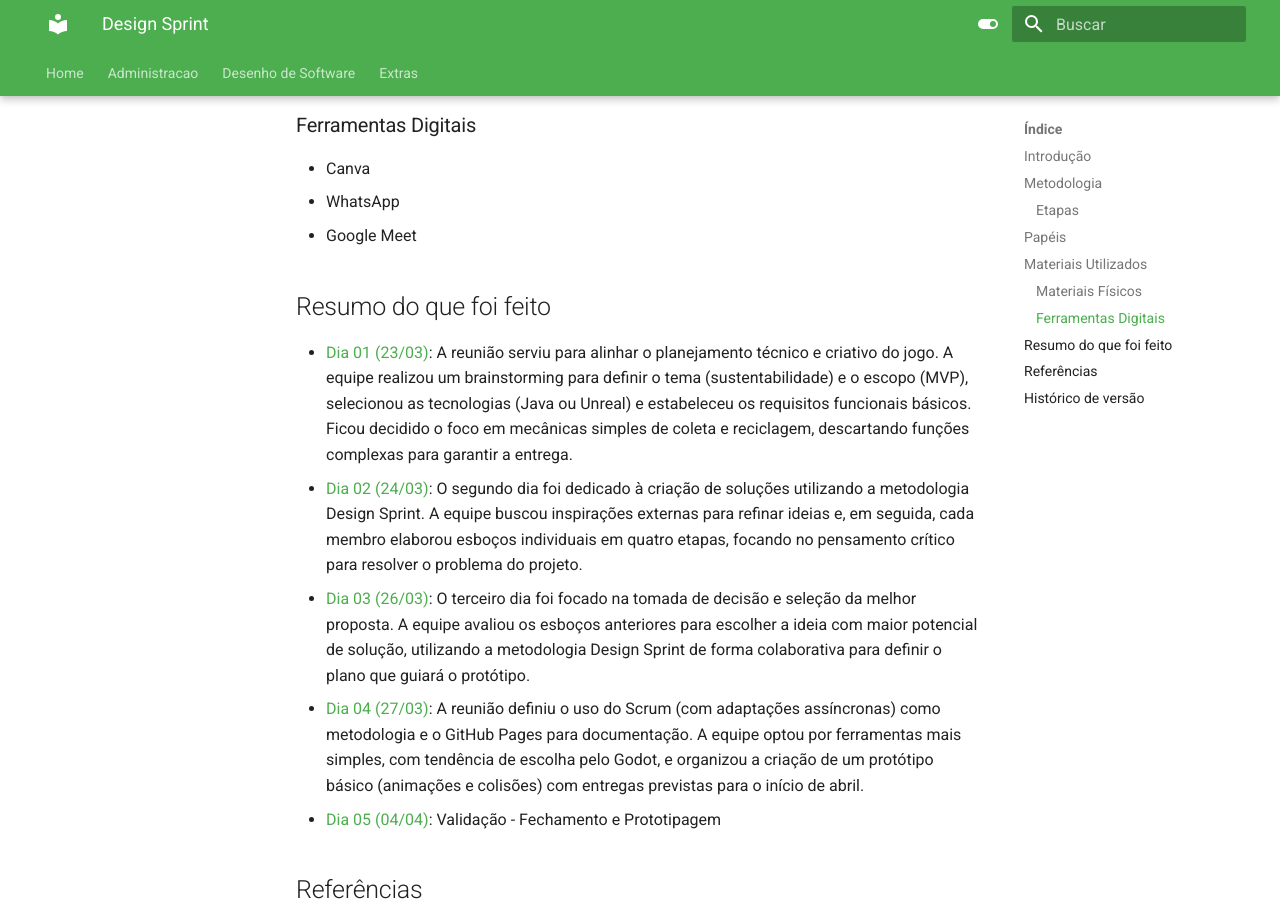
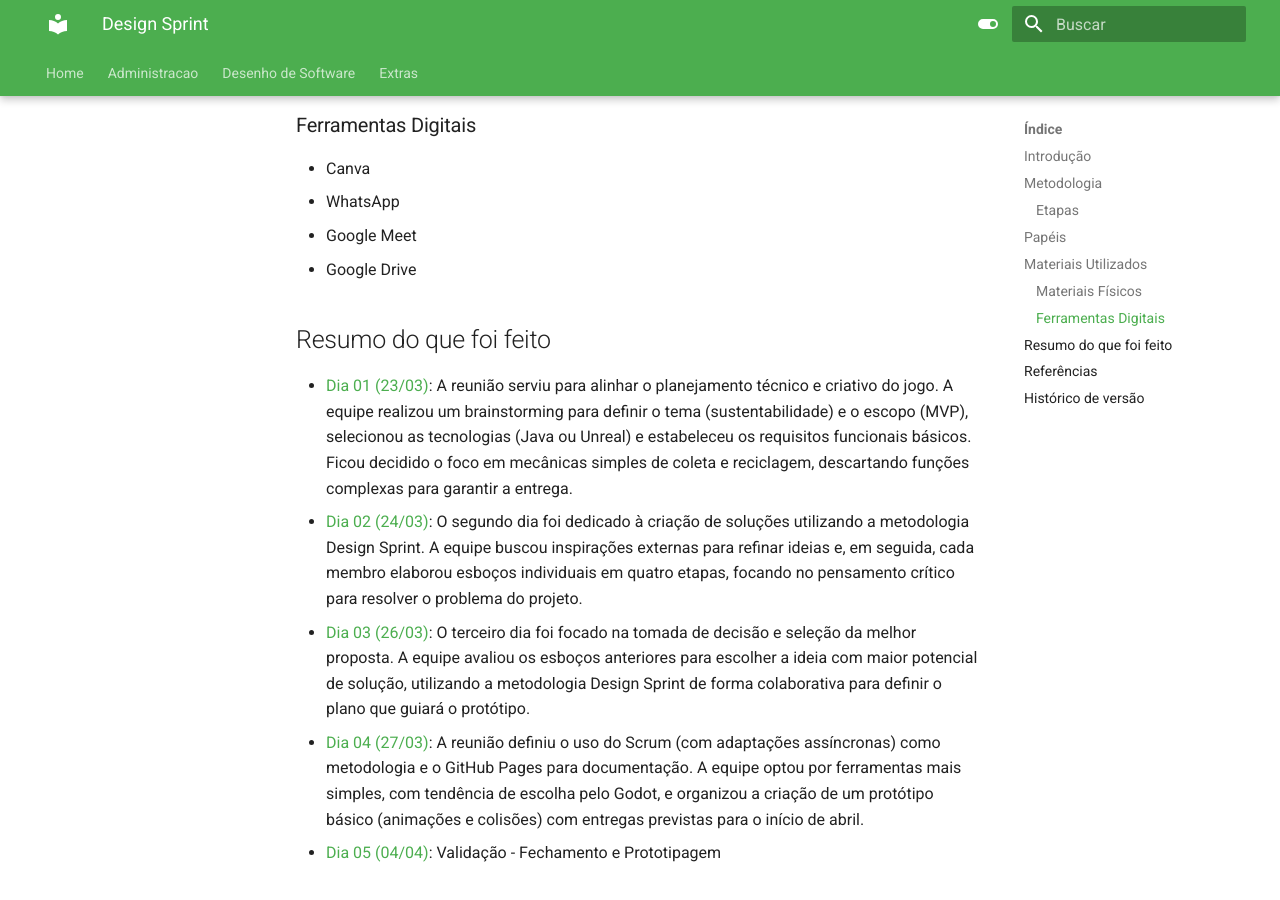
Before and after one commit to UnBArqDsw2026-1-Turma01/2026.1-T01_G1_FCTE_EcoGame_JogoSustentabilidade, an MkDocs documentation site: the page built from docs/desenho-de-software/base/design-sprint/visao-geral.md, in a window 1280 px wide and 900 px high, scrolled down 1468 px. Built offline with MkDocs 1.6.1 and Material for MkDocs 9.7.7, drawn with Linux system fonts in a browser that asks for light colours.

Commit message:
[FIX] Pequena modificação do uso de materias físicos e digitais .md

```diff
--- a/docs/desenho-de-software/base/design-sprint/visao-geral.md
+++ b/docs/desenho-de-software/base/design-sprint/visao-geral.md
@@ -45,6 +45,7 @@ O Design Sprint foi conduzido em quatro etapas principais, cada uma com objetivo
 - Canva
 - WhatsApp
 - Google Meet
+- Google Drive
 
 ## Resumo do que foi feito
 - [Dia 01 (23/03)](./DIA-01.md): A reunião serviu para alinhar o planejamento técnico e criativo do jogo. A equipe realizou um brainstorming para definir o tema (sustentabilidade) e o escopo (MVP), selecionou as tecnologias (Java ou Unreal) e estabeleceu os requisitos funcionais básicos. Ficou decidido o foco em mecânicas simples de coleta e reciclagem, descartando funções complexas para garantir a entrega.
```
